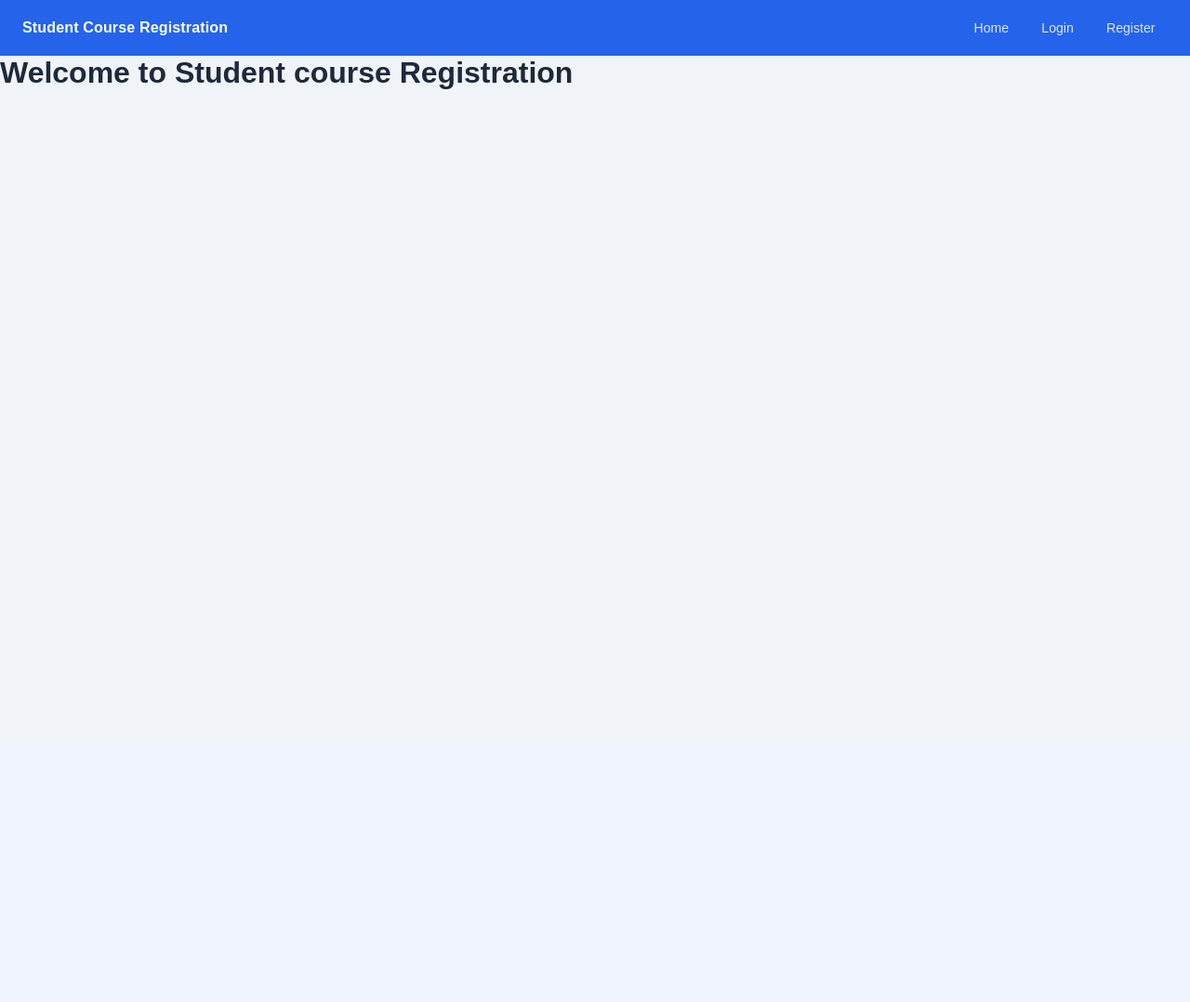
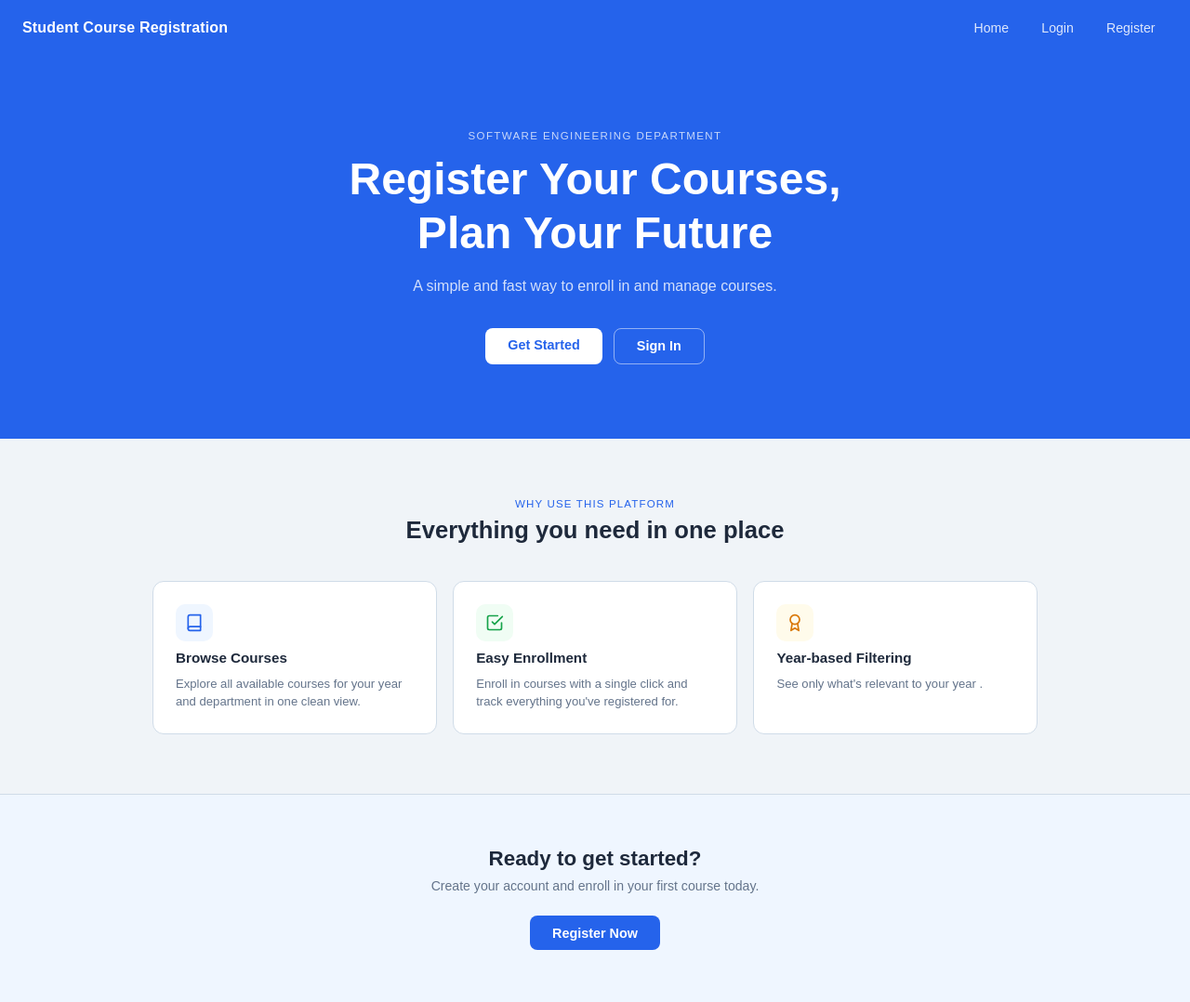
Before and after one commit to siraw21/Student-Course-Registration, a Flask app: page / in a window 1280 px wide. Shown: the whole page at 93% size. Before the commit the page ends 96 px from the top, so only its background shows below. Run offline with Flask 3, Linux system fonts and the light colour scheme.

Commit message:
add landing page style

```diff
--- /dev/null
+++ b/static/css/home.css
@@ -0,0 +1,183 @@
+/* ── Hero ── */
+.hero {
+  background: var(--accent);
+  padding: 5rem 1.5rem;
+  text-align: center;
+}
+
+.hero-label {
+  font-size: 0.72rem;
+  letter-spacing: 0.12em;
+  text-transform: uppercase;
+  color: rgba(255, 255, 255, 0.75);
+  margin: 0 0 0.75rem;
+}
+
+.hero h1 {
+  font-family: var(--font-display);
+  font-size: clamp(1.8rem, 5vw, 3rem);
+  font-weight: 700;
+  color: #fff;
+  margin: 0 0 1rem;
+  line-height: 1.2;
+}
+
+.hero-sub {
+  font-size: 1rem;
+  color: rgba(255, 255, 255, 0.8);
+  max-width: 480px;
+  margin: 0 auto 2rem;
+  line-height: 1.6;
+}
+
+.hero-btns {
+  display: flex;
+  gap: 0.75rem;
+  justify-content: center;
+  flex-wrap: wrap;
+}
+
+.btn-white {
+  background: #fff;
+  color: var(--accent);
+  font-size: 0.9rem;
+  font-weight: 600;
+  padding: 0.65rem 1.5rem;
+  border-radius: 8px;
+  text-decoration: none;
+  transition: background var(--transition);
+}
+
+.btn-white:hover {
+  background: var(--accent-light);
+}
+
+.btn-outline-white {
+  background: transparent;
+  color: #fff;
+  font-size: 0.9rem;
+  font-weight: 600;
+  padding: 0.65rem 1.5rem;
+  border-radius: 8px;
+  border: 1px solid rgba(255, 255, 255, 0.5);
+  text-decoration: none;
+  transition: border-color var(--transition);
+}
+
+.btn-outline-white:hover {
+  border-color: #fff;
+}
+
+/* ── Features ── */
+.features {
+  max-width: 1000px;
+  margin: 0 auto;
+  padding: 4rem 1.5rem;
+}
+
+.section-label {
+  font-size: 0.72rem;
+  letter-spacing: 0.1em;
+  text-transform: uppercase;
+  color: var(--accent);
+  text-align: center;
+  margin: 0 0 0.5rem;
+}
+
+.section-title {
+  font-family: var(--font-display);
+  font-size: 1.6rem;
+  font-weight: 700;
+  color: var(--text-primary);
+  text-align: center;
+  margin: 0 0 2.5rem;
+}
+
+.feature-grid {
+  display: grid;
+  grid-template-columns: repeat(auto-fill, minmax(260px, 1fr));
+  gap: 1.1rem;
+}
+
+.feature-card {
+  background: var(--surface);
+  border: 1px solid var(--border);
+  border-radius: var(--radius);
+  padding: 1.5rem;
+  display: flex;
+  flex-direction: column;
+  gap: 0.6rem;
+}
+
+.f-icon {
+  width: 40px;
+  height: 40px;
+  border-radius: 10px;
+  display: flex;
+  align-items: center;
+  justify-content: center;
+  flex-shrink: 0;
+}
+
+.f-blue {
+  background: var(--accent-light);
+}
+.f-green {
+  background: #f0fdf4;
+}
+.f-amber {
+  background: #fffbeb;
+}
+
+.feature-card h3 {
+  font-family: var(--font-display);
+  font-size: 0.95rem;
+  font-weight: 700;
+  color: var(--text-primary);
+  margin: 0;
+}
+
+.feature-card p {
+  font-size: 0.82rem;
+  color: var(--text-muted);
+  margin: 0;
+  line-height: 1.5;
+}
+
+/* ── CTA ── */
+.cta {
+  background: var(--accent-light);
+  border-top: 1px solid var(--border);
+  padding: 3.5rem 1.5rem;
+  text-align: center;
+}
+
+.cta h2 {
+  font-family: var(--font-display);
+  font-size: 1.4rem;
+  font-weight: 700;
+  color: var(--text-primary);
+  margin: 0 0 0.5rem;
+}
+
+.cta p {
+  font-size: 0.88rem;
+  color: var(--text-muted);
+  margin: 0 0 1.5rem;
+}
+
+.btn-accent {
+  display: inline-block;
+  background: var(--accent);
+  color: #fff;
+  font-size: 0.9rem;
+  font-weight: 600;
+  padding: 0.65rem 1.5rem;
+  border-radius: 8px;
+  text-decoration: none;
+  transition: background var(--transition);
+}
+
+.btn-accent:hover {
+  background: #1d4ed8;
+}
--- a/templates/base.html
+++ b/templates/base.html
@@ -5,7 +5,7 @@
     <meta name="viewport" content="width=device-width, initial-scale=1.0" />
     <link
       rel="stylesheet"
-      href="{{url_for('static', filename='css/main.csss')}}"
+      href="{{url_for('static', filename='css/main.css')}}"
     />
     {% block title %} {% endblock %}
   </head>
--- a/templates/index.html
+++ b/templates/index.html
@@ -1,7 +1,110 @@
-{% extends 'base.html' %} {% block title %} <title>Home</title> {% endblock %}
-{% block content %}
-<div>
-  <h1>Welcome to Student course Registration</h1>
-  <h1>{{error}}</h1>
+{% extends 'base.html' %} {% block title %}<title>Home</title>{% endblock %} {%
+block content %}
+<link
+  rel="stylesheet"
+  href="{{ url_for('static', filename='css/home.css') }}"
+/>
+
+{% if error %}
+<div class="alert-errors" style="max-width: 700px; margin: 1rem auto">
+  <ul>
+    <li>{{ error }}</li>
+  </ul>
 </div>
+{% endif %}
+
+<!-- ── Hero ── -->
+<section class="hero">
+  <p class="hero-label">Software Engineering Department</p>
+  <h1>Register Your Courses,<br />Plan Your Future</h1>
+  <p class="hero-sub">A simple and fast way to enroll in and manage courses.</p>
+  <div class="hero-btns">
+    <a href="{{ url_for('auth.register') }}" class="btn-white">Get Started</a>
+    <a href="{{ url_for('auth.login') }}" class="btn-outline-white">Sign In</a>
+  </div>
+</section>
+
+<!-- ── Features ── -->
+<section class="features">
+  <p class="section-label">Why use this platform</p>
+  <h2 class="section-title">Everything you need in one place</h2>
+
+  <div class="feature-grid">
+    <div class="feature-card">
+      <div class="f-icon f-blue">
+        <svg
+          width="20"
+          height="20"
+          viewBox="0 0 24 24"
+          fill="none"
+          stroke="#2563eb"
+          stroke-width="2"
+          stroke-linecap="round"
+          stroke-linejoin="round"
+        >
+          <path d="M4 19.5A2.5 2.5 0 0 1 6.5 17H20" />
+          <path
+            d="M6.5 2H20v20H6.5A2.5 2.5 0 0 1 4 19.5v-15A2.5 2.5 0 0 1 6.5 2z"
+          />
+        </svg>
+      </div>
+      <h3>Browse Courses</h3>
+      <p>
+        Explore all available courses for your year and department in one clean
+        view.
+      </p>
+    </div>
+
+    <div class="feature-card">
+      <div class="f-icon f-green">
+        <svg
+          width="20"
+          height="20"
+          viewBox="0 0 24 24"
+          fill="none"
+          stroke="#16a34a"
+          stroke-width="2"
+          stroke-linecap="round"
+          stroke-linejoin="round"
+        >
+          <path d="M9 11l3 3L22 4" />
+          <path d="M21 12v7a2 2 0 0 1-2 2H5a2 2 0 0 1-2-2V5a2 2 0 0 1 2-2h11" />
+        </svg>
+      </div>
+      <h3>Easy Enrollment</h3>
+      <p>
+        Enroll in courses with a single click and track everything you've
+        registered for.
+      </p>
+    </div>
+
+    <div class="feature-card">
+      <div class="f-icon f-amber">
+        <svg
+          width="20"
+          height="20"
+          viewBox="0 0 24 24"
+          fill="none"
+          stroke="#d97706"
+          stroke-width="2"
+          stroke-linecap="round"
+          stroke-linejoin="round"
+        >
+          <circle cx="12" cy="8" r="6" />
+          <path d="M15.477 12.89L17 22l-5-3-5 3 1.523-9.11" />
+        </svg>
+      </div>
+      <h3>Year-based Filtering</h3>
+      <p>See only what's relevant to your year .</p>
+    </div>
+  </div>
+</section>
+
+<!-- ── CTA ── -->
+<section class="cta">
+  <h2>Ready to get started?</h2>
+  <p>Create your account and enroll in your first course today.</p>
+  <a href="{{ url_for('auth.register') }}" class="btn-accent">Register Now</a>
+</section>
+
 {% endblock %}
```
